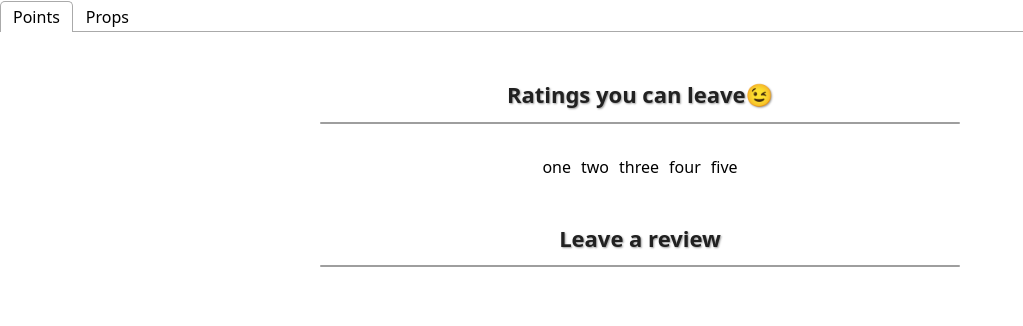
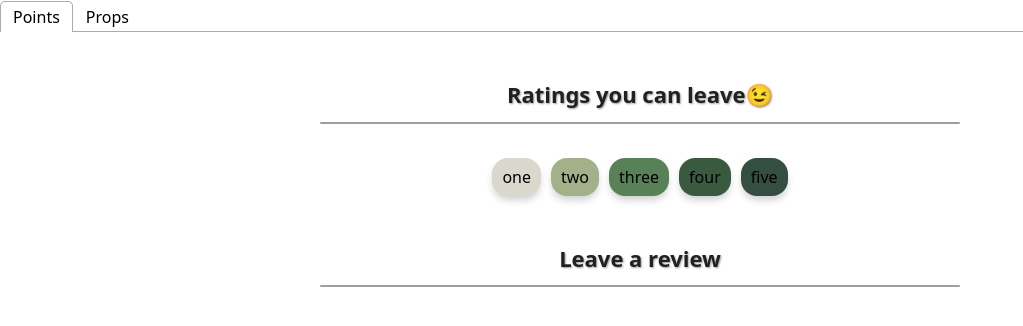
Before and after one commit to dimahutsol/react-bc-73, a React (Vite) app: page / in a window 1280 px wide. Shown: the top 326 px of the page, without its empty margins (0-1023 px from the left). Built offline with nearby package versions, Linux system fonts and the light colour scheme.

Commit message:
addReset

```diff
--- a/src/components/Options/Options.jsx
+++ b/src/components/Options/Options.jsx
@@ -1,16 +1,34 @@
+import clsx from "clsx";
 import css from "./Options.module.css";
 import { Heading } from "components";
 
-export const Options = ({ options, handleClick }) => {
+export const Options = ({ options, handleClick, total, handleResetClick }) => {
   return (
     <>
       <Heading title="Ratings you can leave😉" top bottom />
       <ul className={css.pointsList}>
         {options.map((item, index) => (
           <li key={item}>
-            <button onClick={() => handleClick(item, index + 1)}>{item}</button>
+            <button
+              onClick={() => handleClick(item, index + 1)}
+              className={clsx(css.btn, {
+                [css[item]]: item,
+              })}
+            >
+              {item}
+            </button>
           </li>
         ))}
+        {total > 0 && (
+          <li>
+            <button
+              onClick={handleResetClick}
+              className={clsx(css.btn, css.reset)}
+            >
+              Reset
+            </button>
+          </li>
+        )}
       </ul>
     </>
   );
--- a/src/components/Options/Options.module.css
+++ b/src/components/Options/Options.module.css
@@ -3,3 +3,33 @@
   justify-content: center;
   gap: 10px;
 }
+
+.btn {
+  padding: 10px;
+  border-radius: 16px;
+  box-shadow: var(--shadow-small);
+}
+
+.one {
+  background-color: #dad7cd;
+}
+
+.two {
+  background-color: #a3b18a;
+}
+
+.three {
+  background-color: #588157;
+}
+
+.four {
+  background-color: #3a5a40;
+}
+
+.five {
+  background-color: #344e41;
+}
+
+.reset {
+  background-color: red;
+}
--- a/src/components/tabs/Points/Points.jsx
+++ b/src/components/tabs/Points/Points.jsx
@@ -16,9 +16,24 @@ const Points = () => {
   };
   const total = Object.values(points).reduce((acc, value) => acc + value, 0);
 
+  const handleResetClick = () => {
+    setPoints({
+      one: 0,
+      two: 0,
+      three: 0,
+      four: 0,
+      five: 0,
+    });
+  };
+
   return (
     <div>
-      <Options options={Object.keys(points)} handleClick={handleClick} />
+      <Options
+        options={Object.keys(points)}
+        handleClick={handleClick}
+        total={total}
+        handleResetClick={handleResetClick}
+      />
       {total > 0 ? (
         <Feedback feedback={[...Object.entries(points), ["total", total]]} />
       ) : (
```
